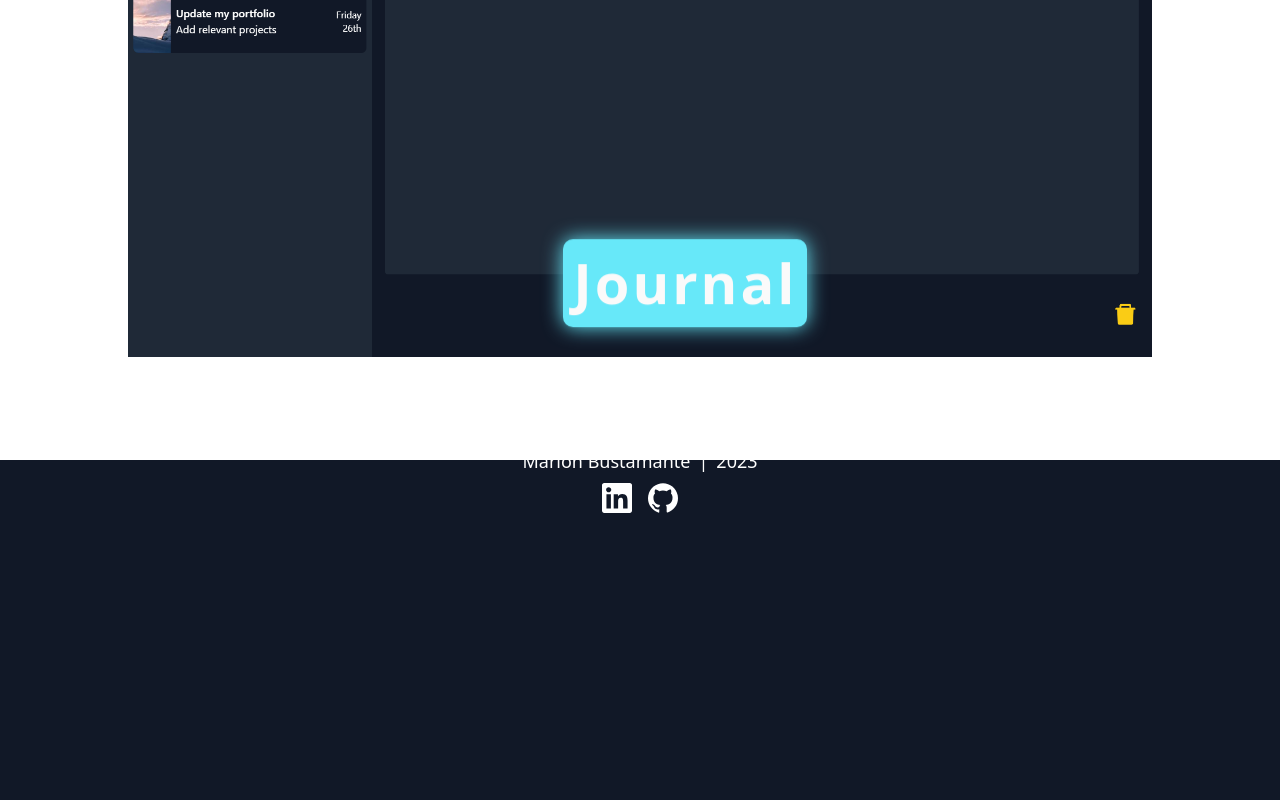
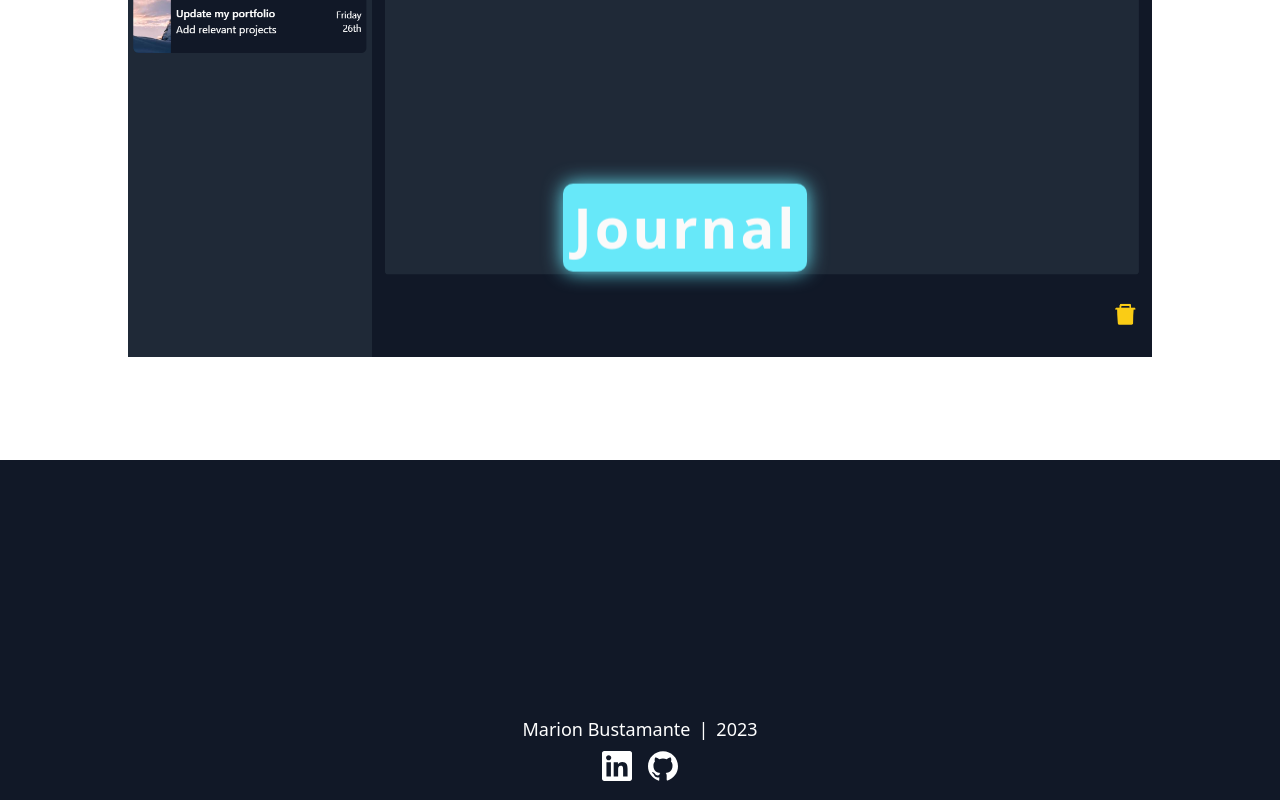
Before and after one commit to MarionMBC/portfolio-react, a React (Create React App) app: page / in a window 1280 px wide. Shown: the part 2047-2847 px from the top of the page. Before the commit the page ends 2587 px from the top, so only its background shows below. Built offline with nearby package versions, Linux system fonts and the light colour scheme.

Commit message:
Proyecto

```diff
--- a/src/pages/HomeScreen.jsx
+++ b/src/pages/HomeScreen.jsx
@@ -3,7 +3,6 @@ import { AiFillGithub } from 'react-icons/ai'
 import { DiBootstrap, DiCss3, DiHtml5, DiJavascript, DiMsqlServer, DiMysql, DiNodejs, DiPython, DiReact } from 'react-icons/di'
 import { SiFirebase, SiGithub, SiLinkedin, SiTailwindcss } from 'react-icons/si'
 import img2 from '../img/code1.svg'
-import layeredStep from '../img/bricks.png'
 
 import { motion } from 'framer-motion'
 import { useNavigate } from 'react-router-dom'
@@ -131,7 +130,7 @@ export const HomeScreen = () => {
             </main>
 
 
-            <div className='flex space-y-2 pb-10 flex-col justify-center items-center h-20 bg-gray-900 text-white'>
+            <div className='flex py-72 mb-3 space-y-2 pb-10 flex-col justify-center items-center h-20 bg-gray-900 text-white'>
                     <div className='flex justify-center items-center'>
                         <p className='text-lg'>Marion Bustamante</p>
                         <p className='text-lg mx-2'>|</p>
```
